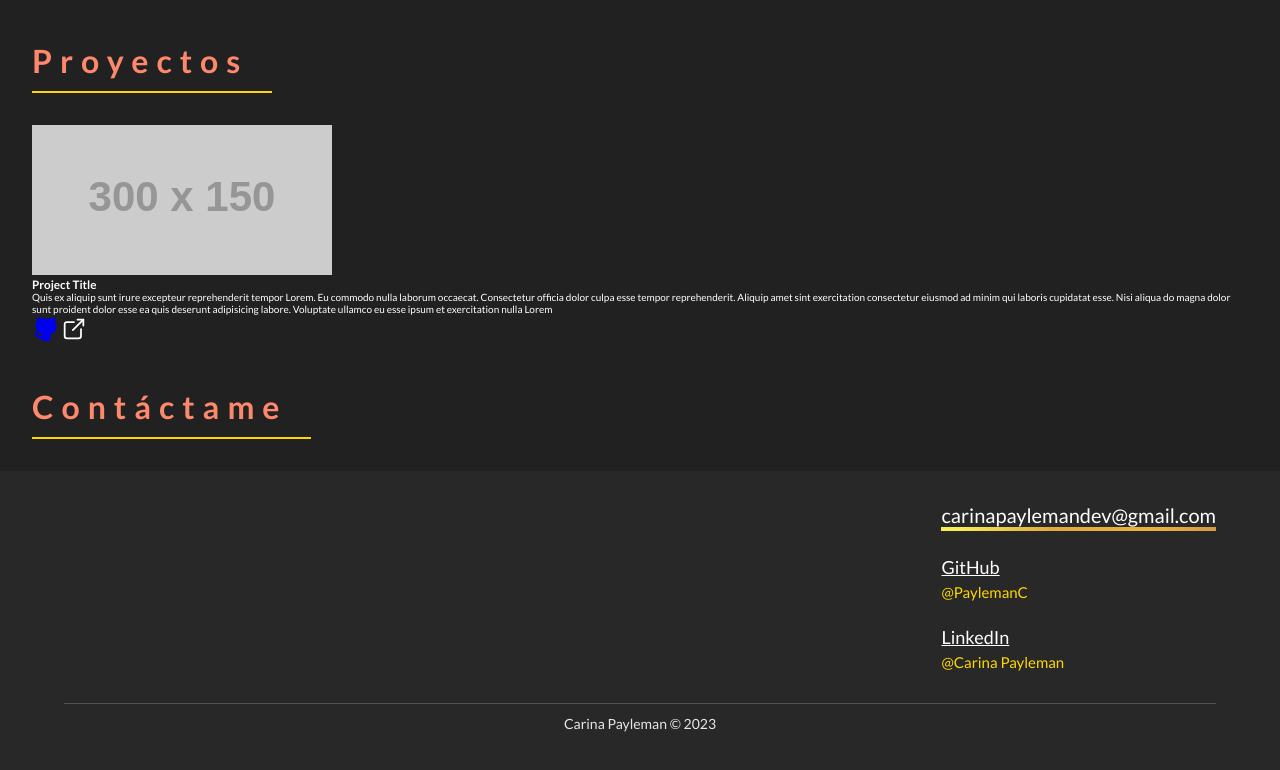
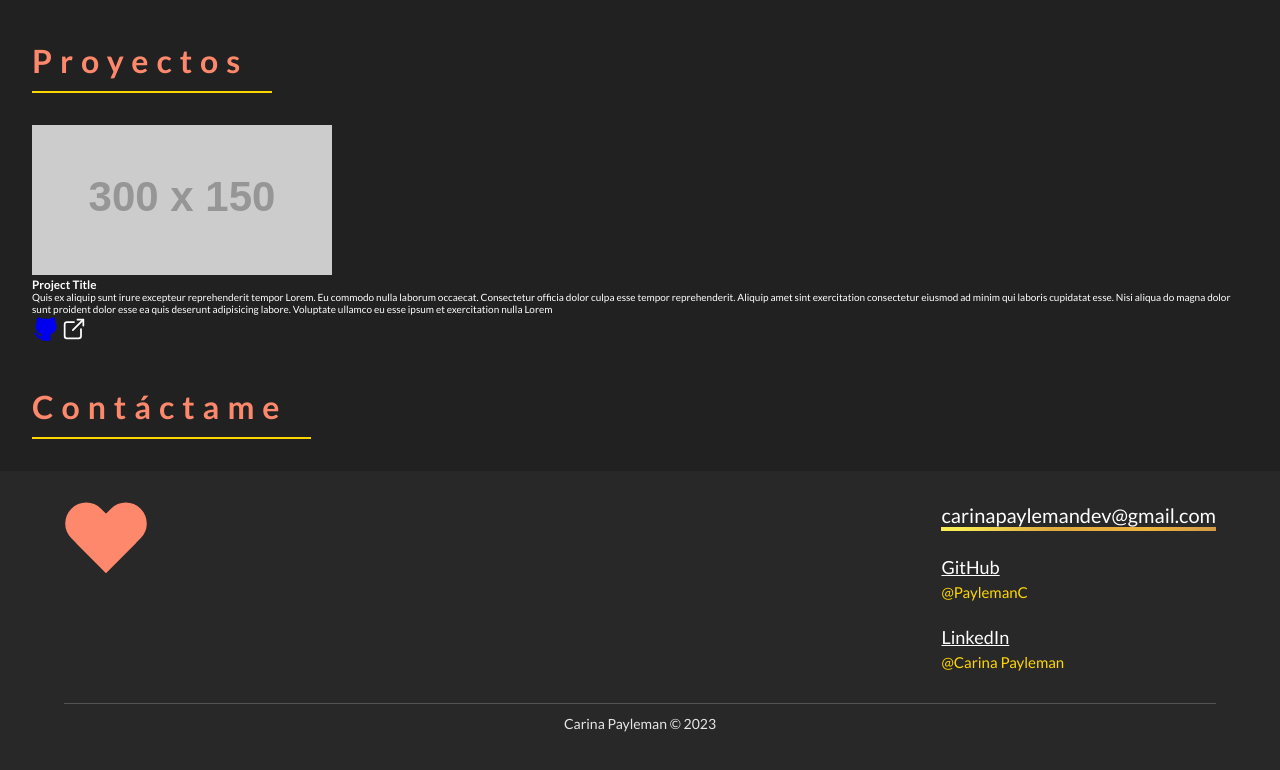
Before and after one commit to PaylemanC/portfolio, an Angular app: page / in a window 1280 px wide. Shown: the part 1624-2394 px from the top of the page. Built offline with nearby package versions, Linux system fonts and the light colour scheme.

Commit message:
Añade corazón animado

```diff
--- a/src/app/shared/components/footer/footer.component.html
+++ b/src/app/shared/components/footer/footer.component.html
@@ -1,6 +1,8 @@
 <footer>
   <div class="footer__content">
-    <div class="footer__content-thanks"></div>
+    <div class="footer__content-thanks">
+      <div class="heart"></div>
+    </div>
     <ul>
       <li>carinapaylemandev@gmail.com</li>
       <li>
--- a/src/app/shared/components/footer/footer.component.scss
+++ b/src/app/shared/components/footer/footer.component.scss
@@ -1,11 +1,57 @@
+@import '../../../../styles.scss';
+
 footer {
   font-size: 1.6rem;
   width: 100%;
   background-color: #282828;
   padding: 32px 64px;
+  .footer__content-thanks {
+    .heart {
+      position:relative;
+      width:100px;
+      height:90px;
+      transition: transform 500ms;
+      transition-timing-function: cubic-bezier(.75, -3, .25, 4);
+      &:before {
+        position: absolute;
+        content: "";
+        left: 42px;
+        top: 0;
+        width: 42px;
+        height: 70px;
+        background: $secondary-color;
+        border-radius: 50px 50px 0 0;
+      }
+      &::before, &::after {
+        content: "";
+        position: absolute;
+        top: 0;
+        width: 42px;
+        height: 70px;
+        border-radius: 50px 50px 0 0;
+        background: $secondary-color;
+      }
+      &::before {
+        left: 42px;
+        transform: rotate(-45deg);
+        transform-origin: 0 100%;
+      }
+      &::after {
+        left: 0;
+        transform: rotate(45deg);
+        transform-origin: 100% 100%;
+      }
+    }
+  }
+  &:hover {
+    .heart {
+      transform: scale(1.1);
+    }
+  }
   .footer__content {
     display: flex;
     justify-content: space-between;
+    flex-wrap: wrap;
     ul {
       display: flex;
       flex-direction: column;
```
